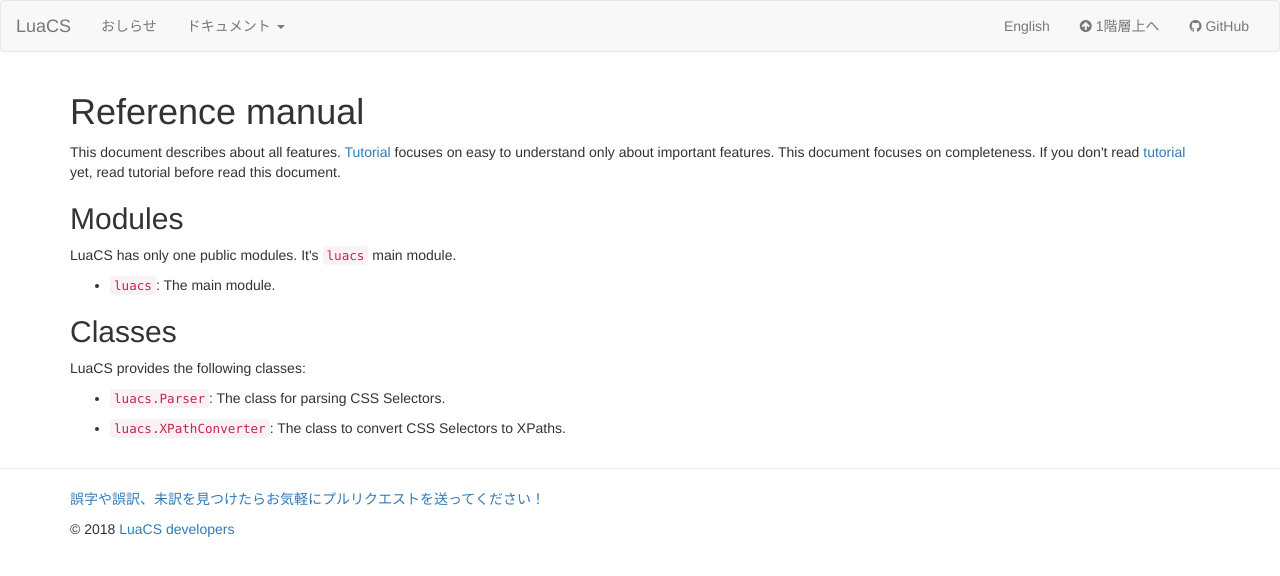
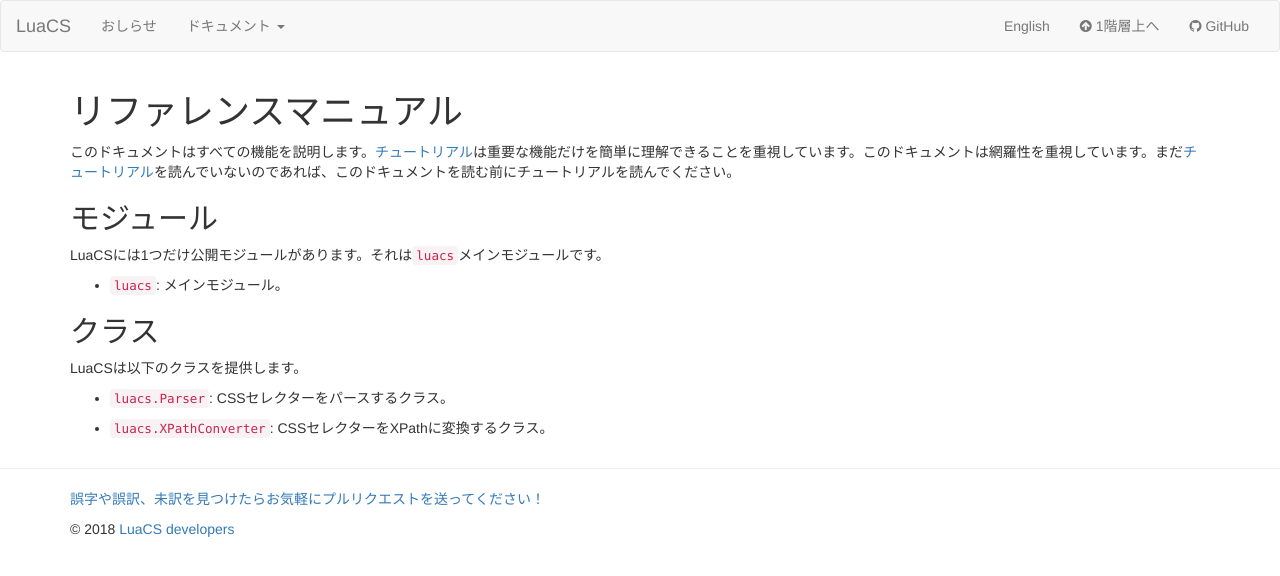
Before and after one commit to clear-code/luacs, a Jekyll site: the page built from docs/ja/reference/index.md, in a window 1280 px wide. Shown: the top 576 px of the page. Built offline with Jekyll 4.4.1, drawn with Linux system fonts in a browser that asks for light colours.

Commit message:
Translate

```diff
--- a/docs/ja/reference/index.md
+++ b/docs/ja/reference/index.md
@@ -1,24 +1,24 @@
 ---
-title: Reference manual
+title: リファレンスマニュアル
 ---
 
-# Reference manual
+# リファレンスマニュアル
 
-This document describes about all features. [Tutorial][tutorial] focuses on easy to understand only about important features. This document focuses on completeness. If you don't read [tutorial][tutorial] yet, read tutorial before read this document.
+このドキュメントはすべての機能を説明します。[チュートリアル][tutorial]は重要な機能だけを簡単に理解できることを重視しています。このドキュメントは網羅性を重視しています。まだ[チュートリアル][tutorial]を読んでいないのであれば、このドキュメントを読む前にチュートリアルを読んでください。
 
-## Modules {#modules}
+## モジュール {#modules}
 
-LuaCS has only one public modules. It's `luacs` main module.
+LuaCSには1つだけ公開モジュールがあります。それは`luacs`メインモジュールです。
 
-  * [`luacs`][luacs]: The main module.
+  * [`luacs`][luacs]: メインモジュール。
 
-## Classes {#classes}
+## クラス {#classes}
 
-LuaCS provides the following classes:
+LuaCSは以下のクラスを提供します。
 
-  * [`luacs.Parser`][parser]: The class for parsing CSS Selectors.
+  * [`luacs.Parser`][parser]: CSSセレクターをパースするクラス。
 
-  * [`luacs.XPathConverter`][xpath-converter]: The class to convert CSS Selectors to XPaths.
+  * [`luacs.XPathConverter`][xpath-converter]: CSSセレクターをXPathに変換するクラス。
 
 [tutorial]:../tutorial/
 
```
Also changed, not shown: docs/ja/reference/luacs.md (+5 -5 lines), docs/ja/reference/parser.md (+1 -1 lines), docs/ja/reference/xpath-converter.md (+1 -1 lines), docs/ja/tutorial/index.md (+1 -1 lines), 3 other files.
